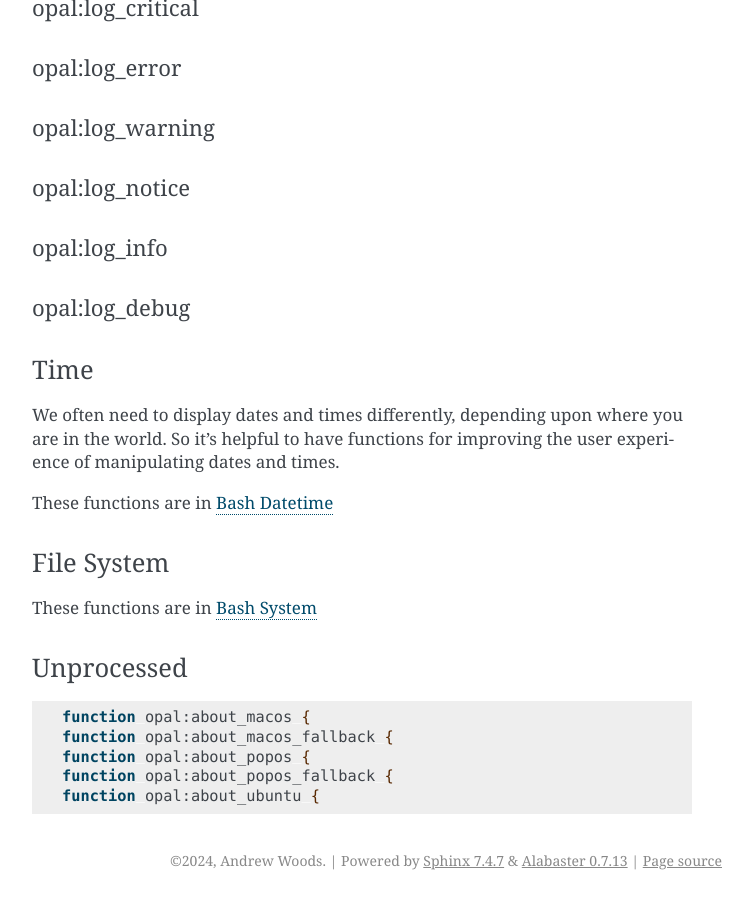
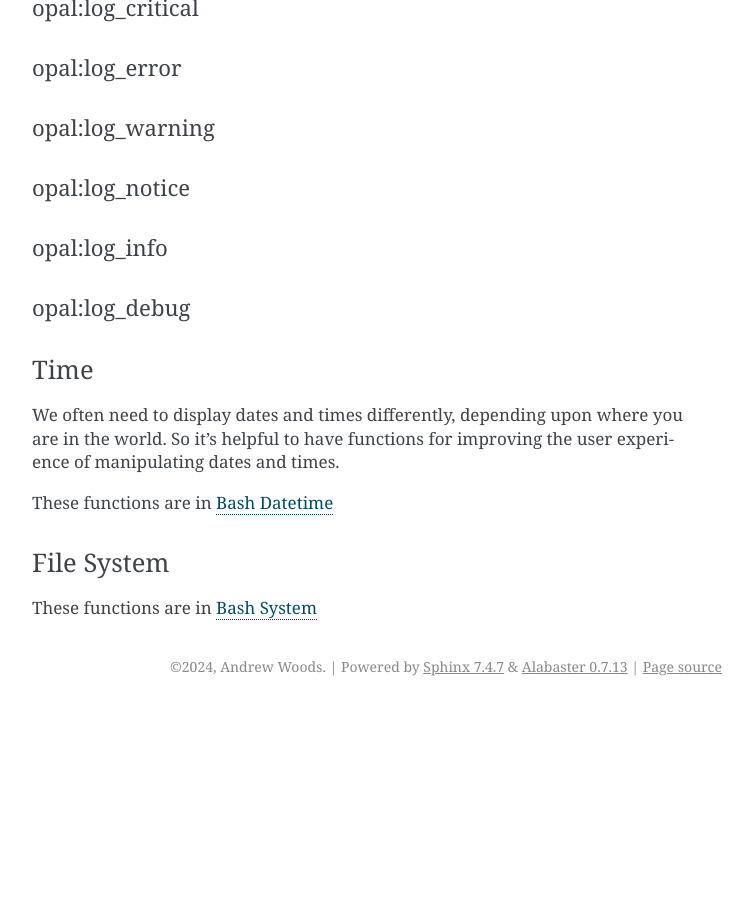
Before and after one commit to andrewwoods/opal-documentation-rtd, a Sphinx documentation site: the page built from docs/source/bash-core.rst, in a window 1280 px wide and 900 px high, scrolled down 5825 px. Shown: the whole window, without its empty margins (388-1141 px from the left). Built offline with Sphinx 7.4.7, drawn with Linux system fonts in a browser that asks for light colours; after the commit the page ends 6531 px from its top, so only the background shows below that.

Commit message:
Remove list of about functions
These functions no longer need to be documented. They were removed from
Opal v3 until I can figure out a better strategy to implement them.

```diff
--- a/docs/source/bash-core.rst
+++ b/docs/source/bash-core.rst
@@ -336,15 +336,3 @@ File System
 ^^^^^^^^^^^
 
 These functions are in `Bash System <bash-system.html>`_
-
-
-Unprocessed
-^^^^^^^^^^^
-
-.. code-block :: bash
-
-   function opal:about_macos {
-   function opal:about_macos_fallback {
-   function opal:about_popos {
-   function opal:about_popos_fallback {
-   function opal:about_ubuntu {
```
